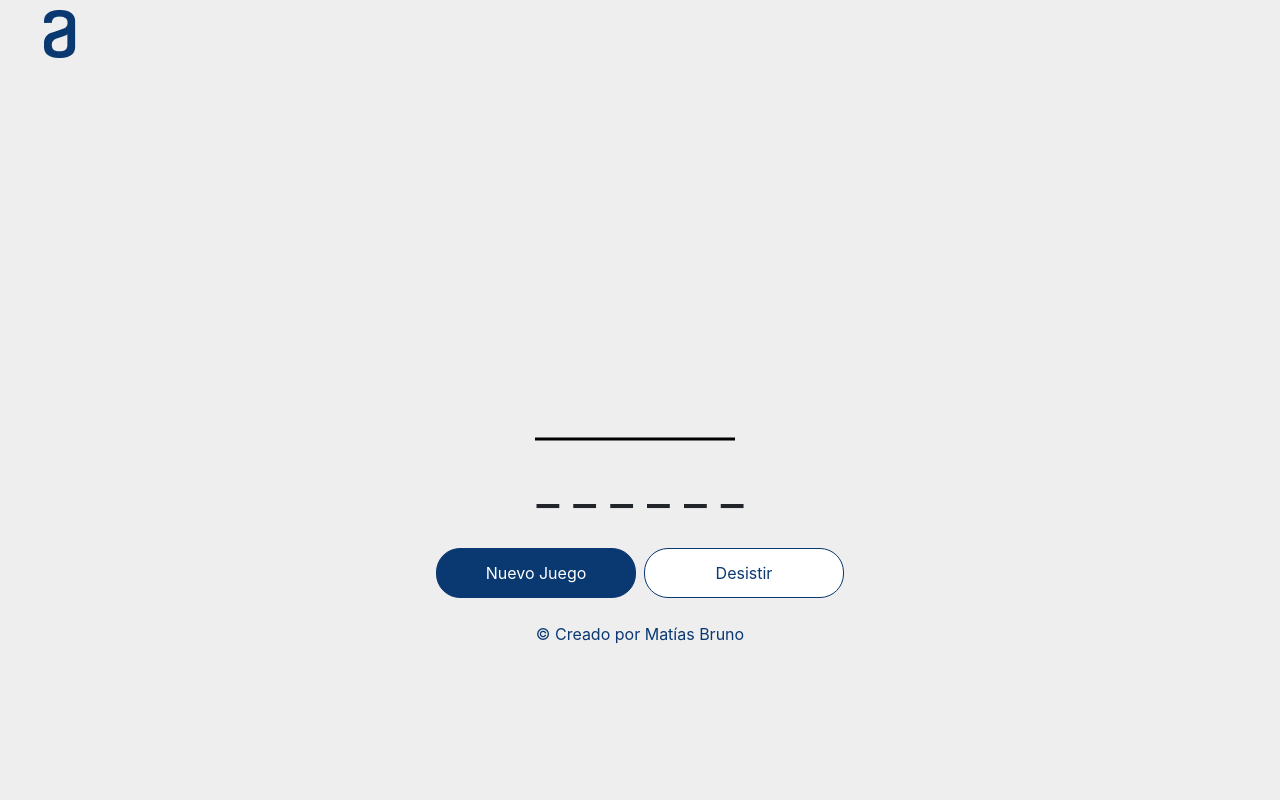
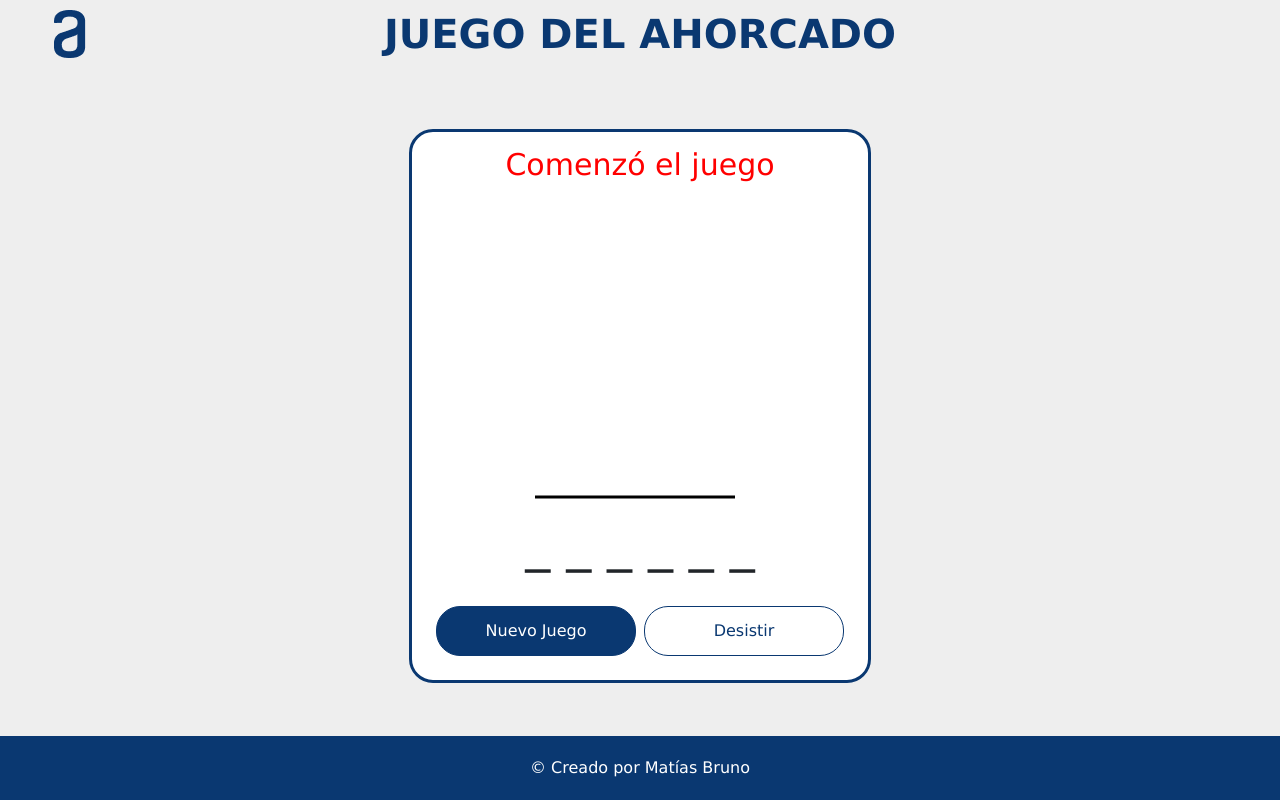
Before and after one commit to matias-bruno/juego-ahorcado, a plain HTML site: page index.html in a window 1280 px wide. Both pictures are taken after a click on the button "Iniciar Juego". Drawn offline with Linux system fonts and the light colour scheme.

Commit message:
varios cambios de estilo y estructura

```diff
--- a/css/styles.css
+++ b/css/styles.css
@@ -12,22 +12,44 @@ html {
 }
 body {
 	background-color: #EEE;
+	font-family:'Lucida Sans', 'Lucida Sans Regular', 'Lucida Grande', 'Lucida Sans Unicode', Geneva, Verdana, sans-serif;
 }
 .logo {
-	position: absolute;
+	/* position: absolute;
 	left: 0;
-	top: 10px;
+	top: 10px; */
+	/* margin-right: auto; */
 }
 #principal {
 	display: flex;
 	flex-direction: column;
 	align-items: center;
-	justify-content: center;
+	justify-content: space-between;
 	min-height: 100vh;
 }
-#titulo {
-	text-align: center;
+#contenido {
+	display: flex;
+	flex-direction: column;
+	align-items: center;
+	justify-content: center;
+}
+#juego {
+	display: flex;
+	flex-direction: column;
+	align-items: center;
+	justify-content: center;
+	background-color: #FFF;
+	border-radius: 24px;
+	border: 3px solid #0A3871;
 	margin: 20px;
+}
+.titulo {
+	color: #0A3871;
+	position: relative;
+	right: 60px;
+}
+.titulo h1 {
+	font-weight: bold;
 }
 #div-botones {
 	display: flex;
@@ -70,15 +92,39 @@ body {
 #resultado {
 	color: red;
 	font-size: 30px;
+	margin: 10px;
+}
+header {
+	width: 100%;
+	display: flex;
+	justify-content: space-between;
+	padding: 10px;
 }
 footer {
-	position: fixed;
-	bottom: 0;
-	color: #0A3871;
+	width: 100%;
+	background-color: #0A3871;
+	color: #FFF;
+}
+.footer-text {
+	text-align: center;
+	margin: 20px;
 }
 #mobile-input {
 	display: none;
 	text-align: center;
+}
+@media (max-width: 600px) {
+	header {
+		flex-direction: column;
+		justify-content: center;
+		align-items: center;
+		width: 100%;
+	}
+	.titulo {
+		position: relative;
+		right: 0;
+		text-align: center;
+	}
 }
 @media (pointer:coarse) {
 	#mobile-input {
--- a/index.html
+++ b/index.html
@@ -13,10 +13,22 @@
     <title>Juego del ahorcado</title>
   </head>
   <body>
-    <div class="container">
       <div id="principal">
+        <header>
+          <a class="logo" href="https://www.aluracursos.com/" alt="Sitio web de Alura">
+              <img src="img/Logo.png" alt="Logo de Alura">
+          </a>
+          <div class="titulo">
+            <h1>JUEGO DEL AHORCADO</h1>
+          </div>
+          <div class="left-side">
+          </div>
+        </header>
+        <div id="contenido"></div>
+        <footer>
+          <p class="footer-text">&copy; Creado por Matías Bruno</p>
+        </footer>
       </div>
-    </div>
 
     <!-- Archivos JavaScript de Bootstrap -->
     <script src="js/jquery-3.3.1.min.js"></script>
--- a/js/main.js
+++ b/js/main.js
@@ -5,12 +5,6 @@ let cantidadLetras;
 let adivinando;
 let errores;
 let cuentaErrores;
-
-let footer = `
-    <footer>
-        <p class="footer-text">&copy; Creado por Matías Bruno</p>
-    </footer>
-`;
 
 mostrarInicio();
 
@@ -30,6 +24,9 @@ function iniciarJuego() {
     }
 
     mostrarJuego(adivinando);
+
+    resultado = document.querySelector("#resultado");
+    resultado.innerText = "Comenzó el juego";
 }
 function reiniciarJuego() {
     if(juegoIniciado == false || confirm("Hay un juego empezado, ¿desea dejarlo y empezar de nuevo?")) {
@@ -73,43 +70,32 @@ function guardarPalabra() {
     }
 }
 function mostrarInicio() {
-    $("#principal").css("justify-content", "center");
-    principal.innerHTML = `
-        <a href="https://www.aluracursos.com/" alt="Sitio web de Alura">
-            <img class="logo" src="img/Logo.png" alt="Logo de Alura">
-        </a>
+    $("#contenido").css("justify-content", "space-between");
+    contenido.innerHTML = `
         <button id="btn-start" class="btn-custom" onclick="iniciarJuego()">Iniciar Juego</button>
         <button id="btn-addword" class="btn-custom btn-inverse" onclick="mostrarGuardarPalabra()">Agregar nueva palabra</button>
     `;
-    principal.innerHTML += footer;
 }
 
 function mostrarGuardarPalabra() {
-    $("#principal").css("justify-content", "space-around");
-    principal.innerHTML = `
-        <a href="https://www.aluracursos.com/" alt="Sitio web de Alura">
-            <img class="logo" src="img/Logo.png" alt="Logo de Alura">
-        </a>
+    // $("#contenido").css("justify-content", "space-between");
+    contenido.innerHTML = `
         <input type="text" id="entrada" placeholder="Ingrese una palabra">
         <div id="div-botones">
             <button id="btn-guardar" onclick="guardarPalabra()" class="btn-custom m-1">Guardar y empezar</button>
             <button id="btn-cancelar" onclick="mostrarInicio()" class="btn-custom btn-inverse m-1">Cancelar</button>
         </div>
     `;
-    principal.innerHTML += footer;
-    $("footer").css("position", "static");
     let entrada = document.querySelector("#entrada");
     entrada.focus();
 }
 function mostrarJuego(adivinando) {
-    principal.innerHTML = `
-        <a href="https://www.aluracursos.com/" alt="Sitio web de Alura">
-            <img class="logo" src="img/Logo.png" alt="Logo de Alura">
-        </a>
+    contenido.innerHTML = `
+        <div id="juego">
+            <div id="resultado">
+            </div>
             <canvas width=310 height=310>
             </canvas>
-        <div id="resultado">
-        </div>
             <div id="letras-adivinadas">
             ${adivinando}
             </div>
@@ -120,9 +106,8 @@ function mostrarJuego(adivinando) {
                 <button id="btn-nuevo" onclick="reiniciarJuego()" class="btn-custom m-1">Nuevo Juego</button>
                 <button id="btn-rendirse" onclick="rendirse()" class="btn-custom btn-inverse m-1">Desistir</button>
             </div>
+        </div>
     `;
-    principal.innerHTML += footer;
-    $("footer").css("position", "static");
 
     dibujarAhorcado(cuentaErrores);
 
@@ -157,6 +142,9 @@ function ingresoTeclado(letra) {
         letrasAdivinadas.innerText = adivinando;
         if(adivinando.includes("_") == false) {
             terminarJuego();
+        } else {
+            resultado = document.querySelector("#resultado");
+            resultado.innerText = "Acertaste la letra " + letra;
         }
     } else {
         let letrasDescartadas = document.querySelector("#letras-descartadas");
@@ -168,6 +156,9 @@ function ingresoTeclado(letra) {
             dibujarAhorcado(cuentaErrores);
             if(cuentaErrores == 9) {
                 terminarJuego();
+            } else {
+                resultado = document.querySelector("#resultado");
+                resultado.innerText = "La letra " + letra + " no está";
             }
         }
     }
```
Lines whose indentation alone changed are shown as unchanged.
